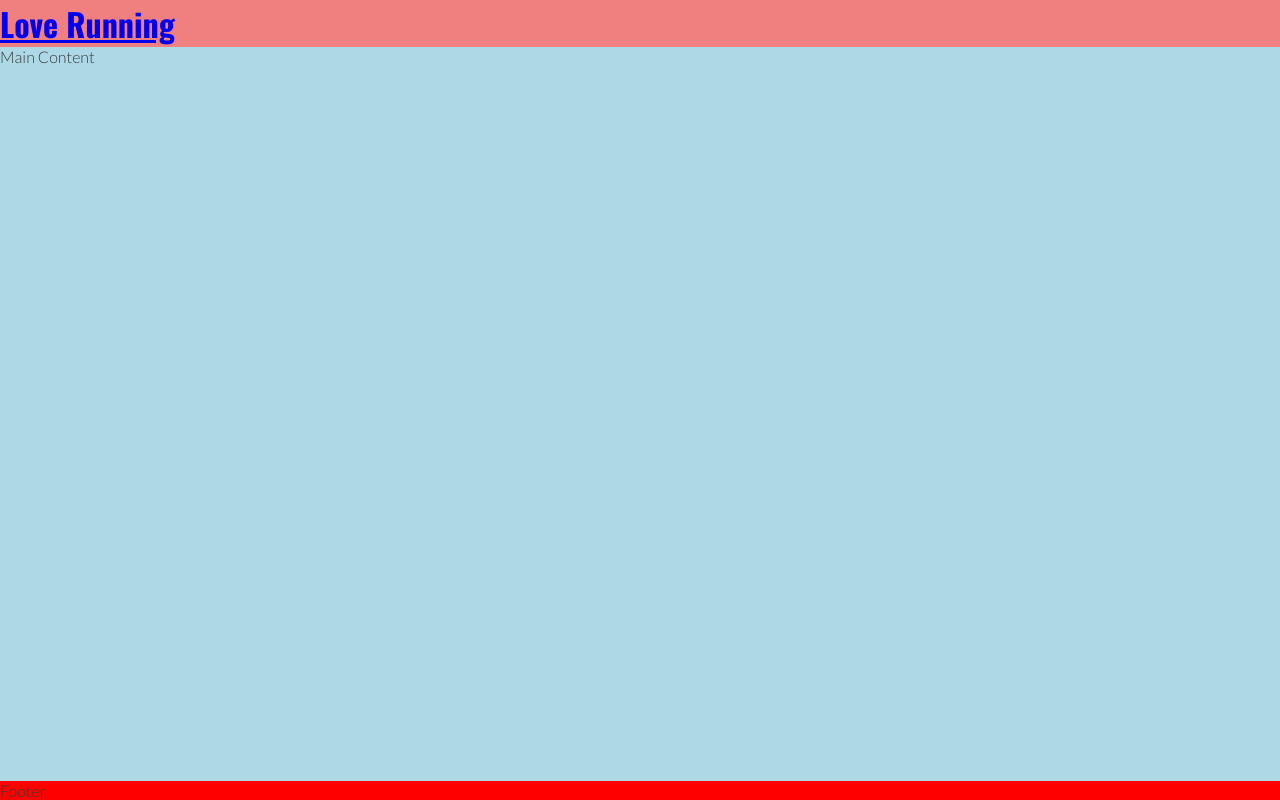
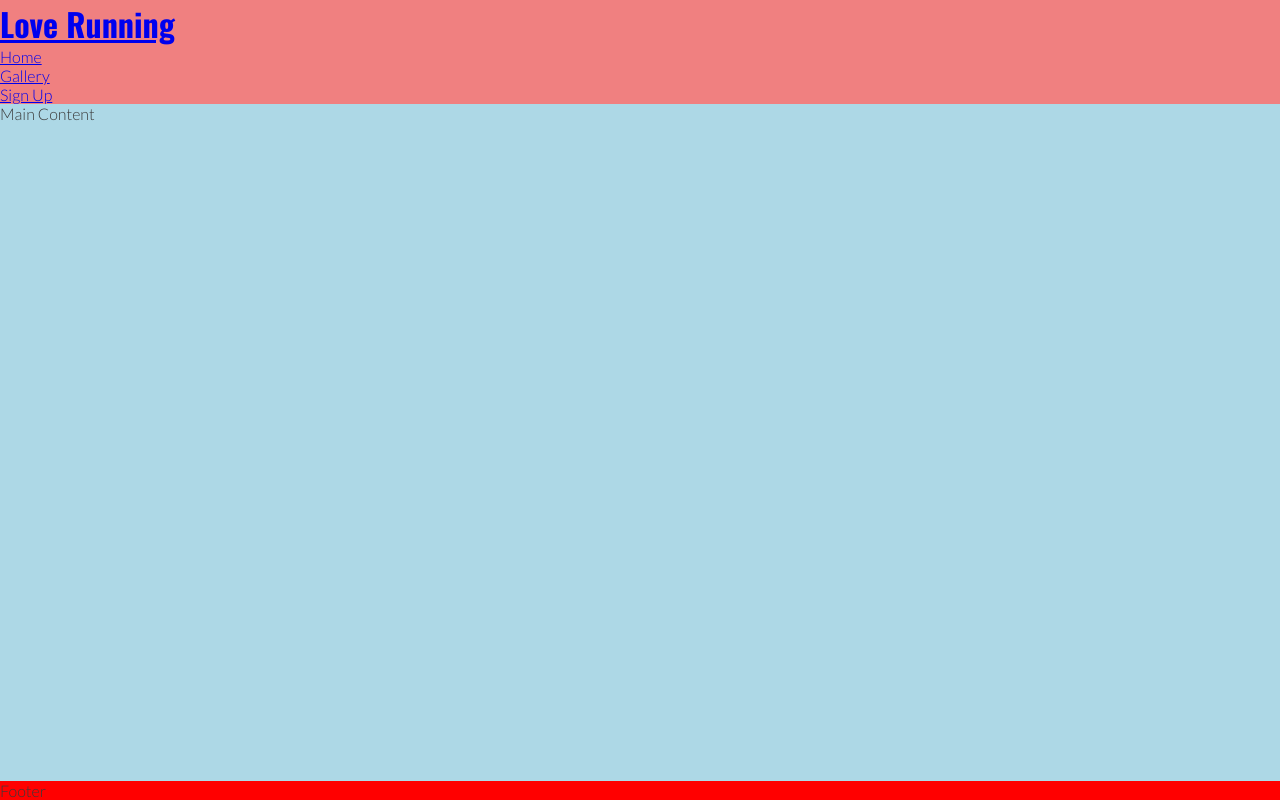
Before and after one commit to LATEEF-hub/loveRunning, a plain HTML site: page index.html in a window 1280 px wide. Drawn offline with nearby package versions, Linux system fonts and the light colour scheme.

Commit message:
Create navigation section

```diff
--- a/index.html
+++ b/index.html
@@ -45,6 +45,13 @@
       <a href="index.html">
         <h1 id="logo">Love Running</h1>
       </a>
+      <nav>
+        <ul>
+          <li><a href="#">Home</a></li>
+          <li><a href="#">Gallery</a></li>
+          <li><a href="#">Sign Up</a></li>
+        </ul>
+      </nav>
     </header>
 
     <!-- main content -->
```
